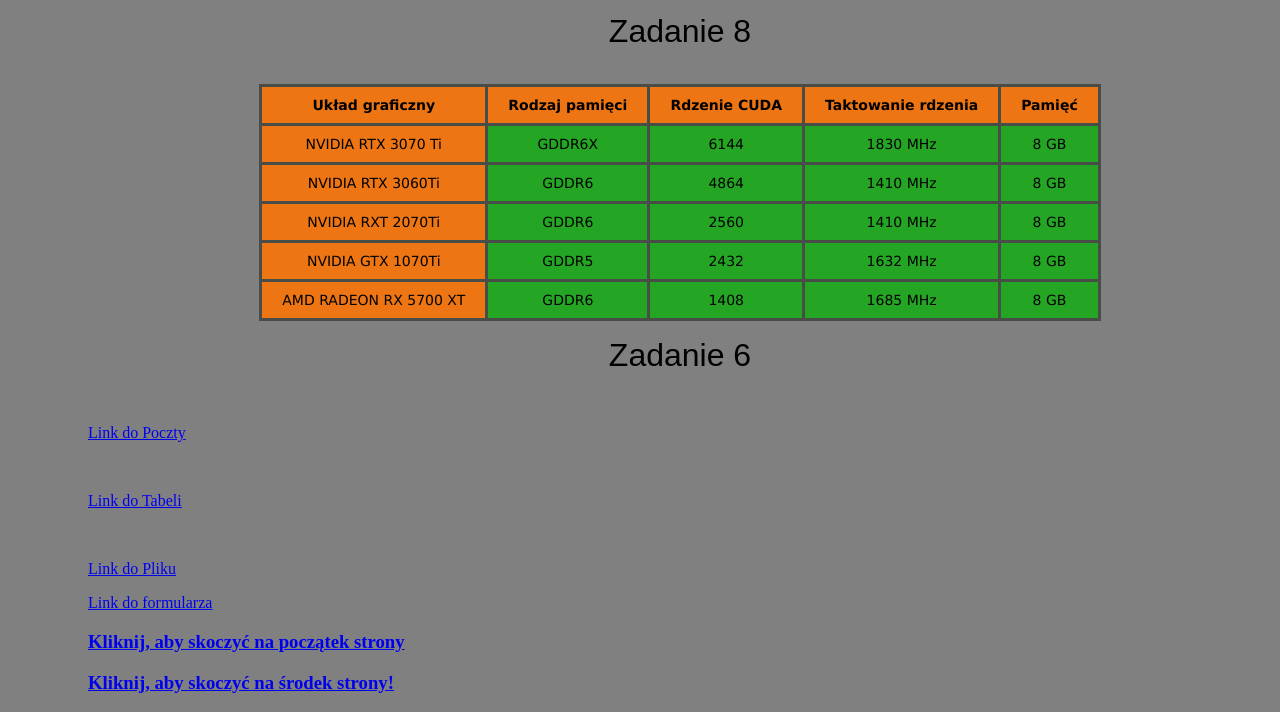
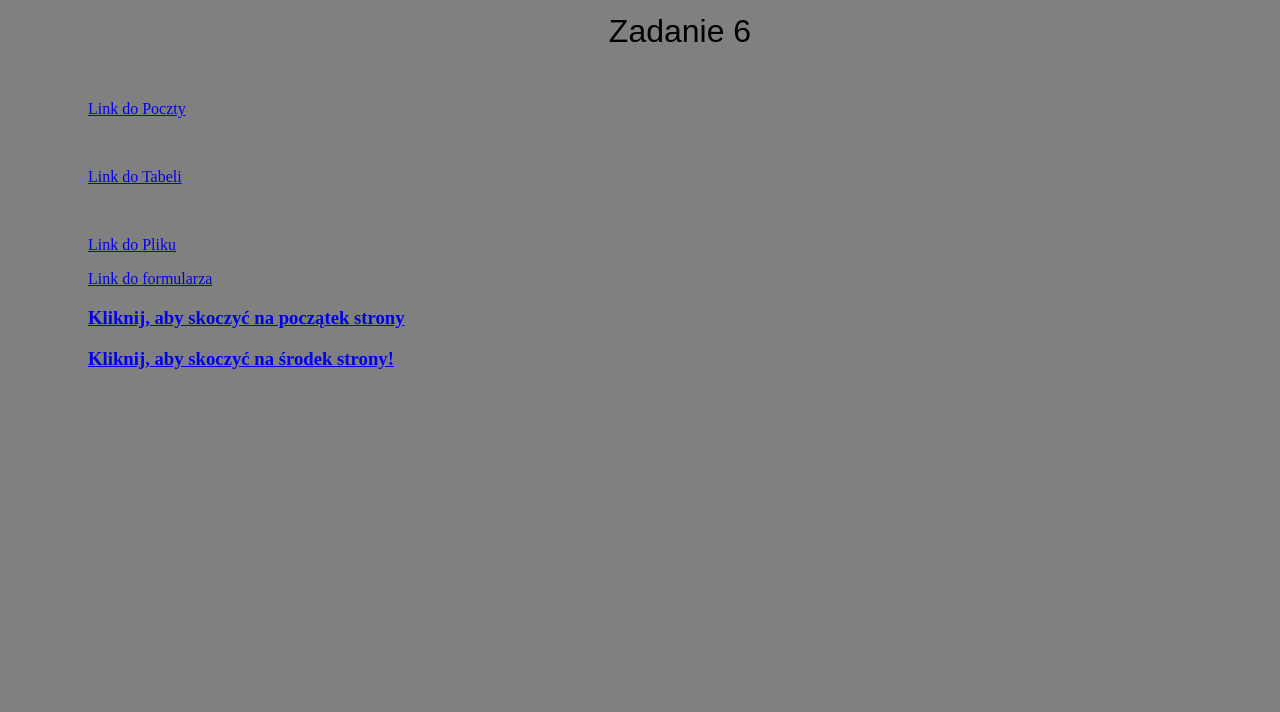
Before and after one commit to Lilromus/zadanie-6, a plain HTML site: page index.html in a window 1280 px wide. Shown: the part 5157-5869 px from the top of the page. After the commit the page ends 5545 px from the top, so only its background shows below. Drawn offline with Linux system fonts and the light colour scheme.

Commit message:
Update index.html

```diff
--- a/index.html
+++ b/index.html
@@ -315,69 +315,6 @@
     </fieldset>
 
 
-<p align="center"> <font color="black" size="6" face="Arial">Zadanie 8</font> </p> <br>
-
-
-<table align = "center">
-<tr>
-  <th>Układ graficzny</th>
-  <th> Rodzaj pamięci </th>
-  <th>Rdzenie CUDA </th>
-  <th>Taktowanie rdzenia</th>
-  <th>Pamięć</th>
-  </tr>
-
-
-<tr>
-  <td>NVIDIA RTX 3070 Ti</td>
-  <td>GDDR6X</td>
-  <td>6144</td>
-  <td>1830 MHz</td>
-  <td>8 GB</td>
-  </tr>
-
-
-
- <tr>
-  <td>NVIDIA RTX 3060Ti</td>
-  <td>GDDR6</td>
-  <td>4864</td>
-  <td>1410 MHz</td>
-  <td>8 GB</td>
- </tr>
-
-
-
-
-<tr>
-  <td>NVIDIA RXT 2070Ti</td>
-  <td>GDDR6</td>
-  <td>2560</td>
-  <td>1410 MHz</td>
-  <td>8 GB</td>
-</tr>
-
-
-<tr>
-  <td>NVIDIA GTX 1070Ti</td>
-  <td>GDDR5</td>
-  <td>2432</td>
-  <td>1632 MHz</td>
-  <td>8 GB</td>
-</tr>
-<tr>
-  <td>AMD RADEON RX 5700 XT</td>
-  <td>GDDR6</td>
-  <td>1408</td>
-  <td>1685 MHz</td>
-  <td>8 GB</td>
-</tr>
-
-</table>
-
-
-
-
 
 <p align="center"> <font color="black" size="6" face="Arial">Zadanie 6</font> </p> <br>
 <p><A HREF="poczta_kruk.html"> Link do Poczty</A></p></br>
```
